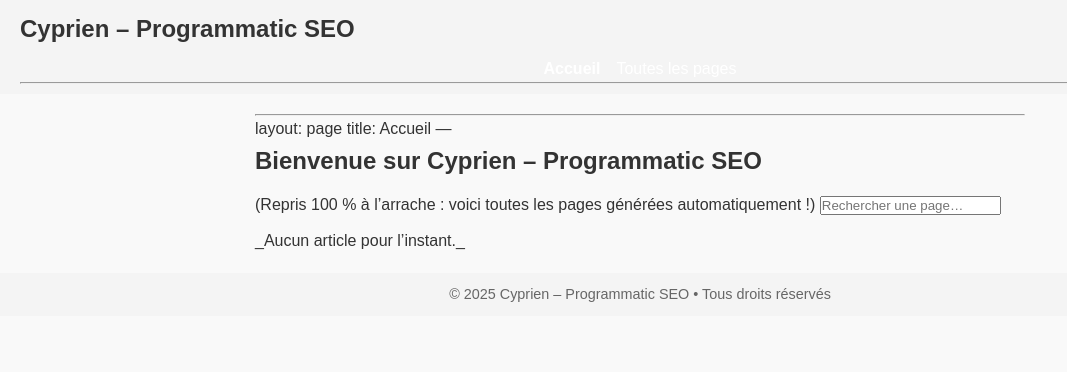
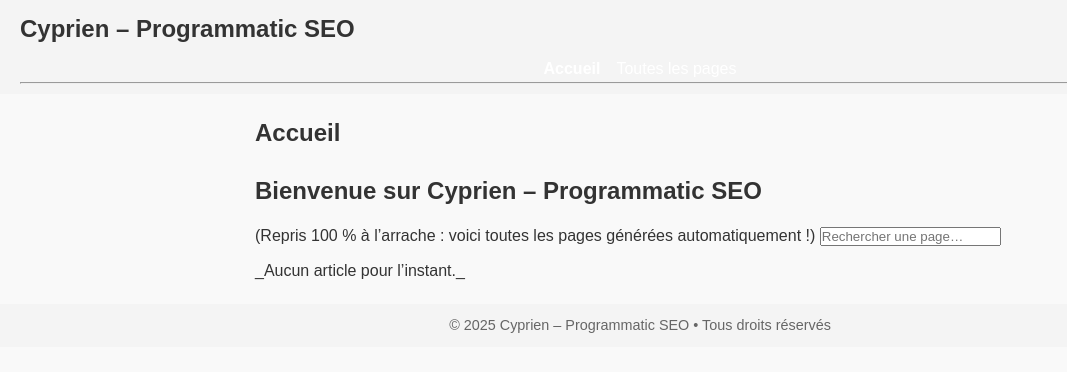
Before and after one commit to Cypskippy/tips, a Jekyll site: the page built from index.md, in a window 1280 px wide. Shown: the top 372 px of the page, without its empty margins (0-1067 px from the left). Built offline with Jekyll 4.4.1, drawn with Linux system fonts in a browser that asks for light colours; our own code applies the rules of GitHub Pages for plain Markdown files.

```diff
--- a/index.md
+++ b/index.md
@@ -1,10 +1,9 @@
-<meta http-equiv="refresh" content="0; url=/Tips/">
-
-
 ---
 layout: page
 title: Accueil
 ---
+<meta http-equiv="refresh" content="0; url=/Tips/">
+
 
 # Bienvenue sur Cyprien – Programmatic SEO
 
```
